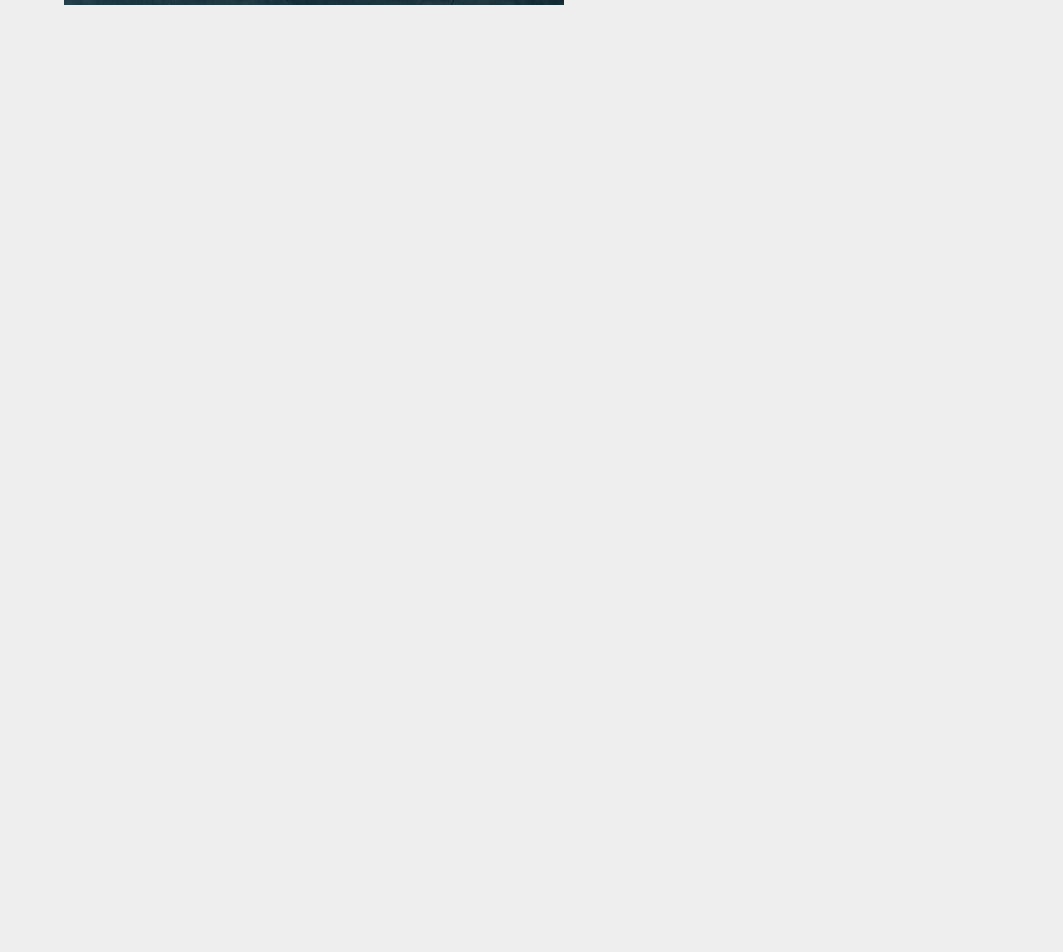
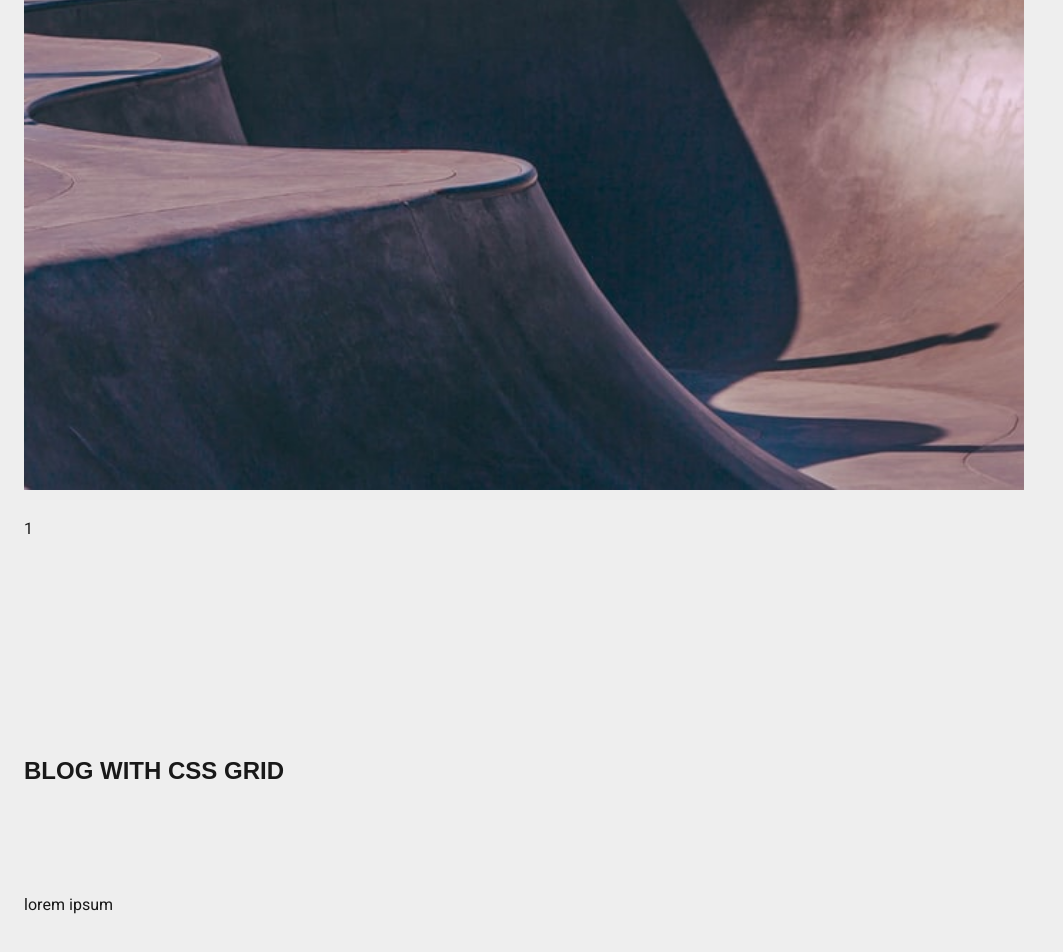
Before and after one commit to chrisclarkedev/Blog-CSS-Grid, a React (Create React App) app: page / in a window 1280 px wide. Shown: the part 911-1863 px from the top of the page, without its empty margins (0-1063 px from the left). Before the commit the page ends 963 px from the top, so only its background shows below. Built offline with nearby package versions, Linux system fonts and the light colour scheme.

Commit message:
added article teext area

```diff
--- a/src/App.css
+++ b/src/App.css
@@ -66,3 +66,16 @@ h2 {
   margin-top: 0;
   text-transform: uppercase;
 }
+
+figure {
+  margin: 0;
+}
+
+.featured-image-1 {
+  grid-row: 2 / 3;
+}
+
+img{
+  height: auto;
+  width: 100%;
+}
--- a/src/App.js
+++ b/src/App.js
@@ -11,8 +11,12 @@ function App() {
             <h1>Blog with CSS Grid</h1>
           </header>
           <figure class="featured-image-1">
-            <img src={require('./components/images/6.jpeg')} />
+            <img src={require('./components/images/7.jpeg')} />
           </figure>
+          <div class="number-1">1</div>
+          <article class="article article-1"></article>
+          <h2>Blog with CSS Grid</h2>
+          <p>lorem ipsum</p>
         </div>
       </body>
     </div>
```
Also changed, not shown: src/components/images/7.jpeg (added).
